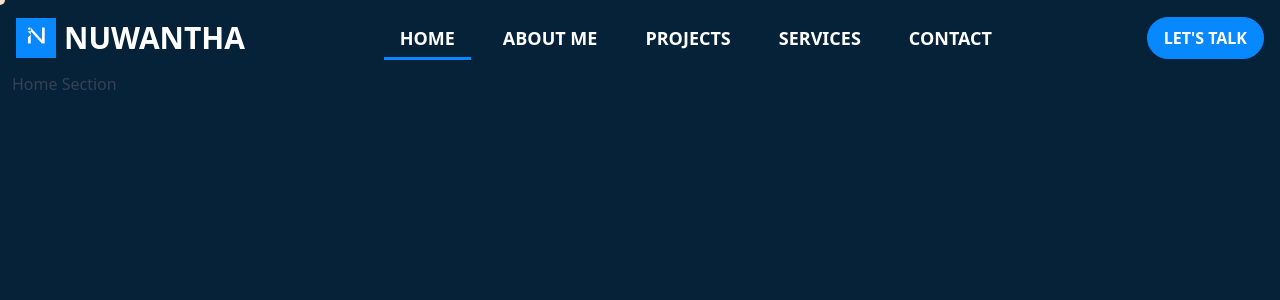
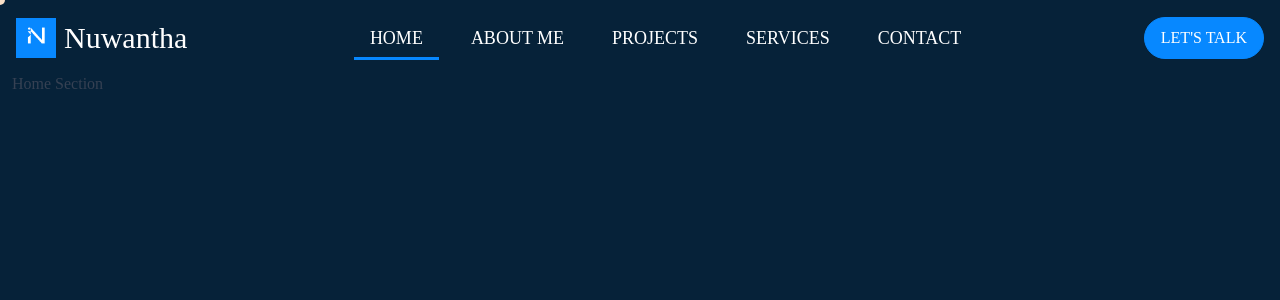
Before and after one commit to nuwanthaDilshan/Portfolio-Website, a React (Vite) app: page / in a window 1280 px wide. Shown: the top 300 px of the page. Built offline with nearby package versions, Linux system fonts and the light colour scheme.

Commit message:
✅😍 font family change

```diff
--- a/src/components/header.jsx
+++ b/src/components/header.jsx
@@ -24,7 +24,7 @@ export default function Header() {
   return (
     <header>
       <nav
-        className={`fixed top-0 left-0 w-full z-50 transition-colors duration-300 font-semibold ${
+        className={`fixed top-0 left-0 w-full z-50 transition-colors duration-300 font-[Times_New_Roman] ${
           isScrolled ? "bg-[#040c16] shadow-lg" : "bg-transparent"
         }`}
       >
@@ -32,7 +32,9 @@ export default function Header() {
           {/* Logo */}
           <NavLink to="/" className="flex items-center">
             <img src="/logo.png" className="w-10 h-10 mr-2" alt="Logo" />
-            <h1 className="text-white text-3xl uppercase">Nuwantha</h1>
+            <h1 className="text-white text-3xl capitalize font-[Monotype_Corsiva]">
+              Nuwantha
+            </h1>
           </NavLink>
 
           {/* Hamburger Icon for Mobile */}
--- a/src/pages/homePage.jsx
+++ b/src/pages/homePage.jsx
@@ -10,7 +10,7 @@ export default function HomePage() {
     return (
       <>
         <Navbar />
-        <div className="h-screen w-full bg-[#062139] ">
+        <div className="h-screen w-full bg-[#062139] font-[Times_New_Roman]">
           <Routes path="/*">
             <Route path="/" element={<Home />} />
             <Route path="/about" element={<AboutPage />} />
```
